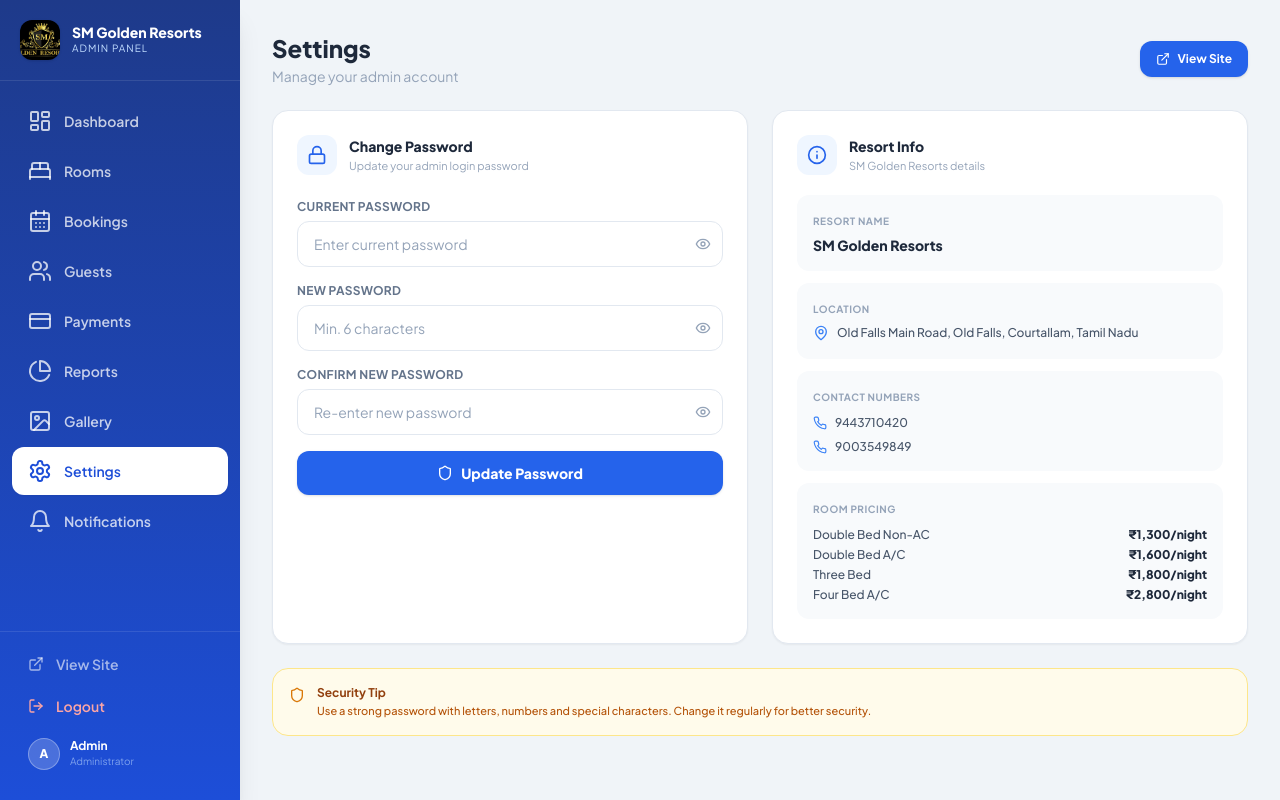
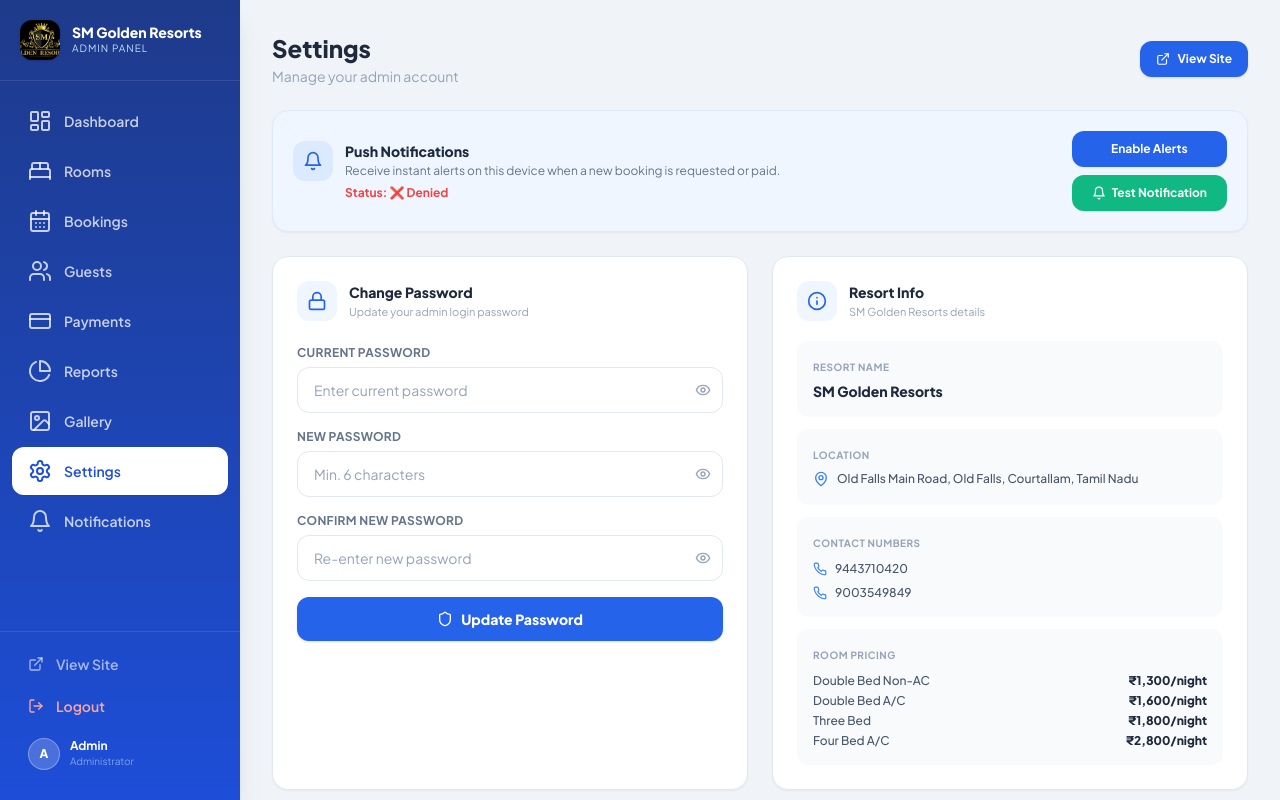
Before and after one commit to YuvasriArumugasamy/SM-Golden-Resort, a React (Vite) app in the folder frontend/: page /admin/settings in a window 1280 px wide. Built offline with nearby package versions, Linux system fonts and the light colour scheme; sample sign-in values are in the browser's storage.

Commit message:
feat: push notifications section in admin settings with enable/test buttons

```diff
--- a/frontend/src/pages/admin/AdminSettings.jsx
+++ b/frontend/src/pages/admin/AdminSettings.jsx
@@ -1,11 +1,11 @@
-import React, { useState } from "react";
+import React, { useState, useEffect } from "react";
 import { motion } from "framer-motion";
 import AdminLayout from "../../components/AdminLayout";
 import api from "../../api/axios";
 import toast from "react-hot-toast";
 import {
   Lock, Eye, EyeOff, Shield, RefreshCw, ExternalLink,
-  CheckCircle2, Info, Phone, MapPin
+  CheckCircle2, Info, Phone, MapPin, Bell
 } from "lucide-react";
 
 export default function AdminSettings() {
@@ -16,6 +16,49 @@
   const [showNew,         setShowNew]         = useState(false);
   const [showConfirm,     setShowConfirm]     = useState(false);
   const [loading,         setLoading]         = useState(false);
+
+  // Push Notification state
+  const [notifPermission, setNotifPermission] = useState("default");
+  const [notifLoading,    setNotifLoading]    = useState(false);
+
+  useEffect(() => {
+    if ("Notification" in window) {
+      setNotifPermission(Notification.permission);
+    }
+  }, []);
+
+  const handleEnableAlerts = async () => {
+    if (!("Notification" in window)) {
+      toast.error("Your browser doesn't support notifications"); return;
+    }
+    setNotifLoading(true);
+    try {
+      const permission = await Notification.requestPermission();
+      setNotifPermission(permission);
+      if (permission === "granted") {
+        toast.success("Push notifications enabled! ✅");
+      } else if (permission === "denied") {
+        toast.error("Notifications blocked. Please allow in browser settings.");
+      } else {
+        toast.error("Notification permission dismissed.");
+      }
+    } catch {
+      toast.error("Failed to request permission.");
+    } finally {
+      setNotifLoading(false);
+    }
+  };
+
+  const handleTestNotification = () => {
+    if (notifPermission !== "granted") {
+      toast.error("Please enable notifications first"); return;
+    }
+    new Notification("SM Golden Resorts 🏨", {
+      body: "Test: New booking received! Check your dashboard.",
+      icon: "/logo.jpeg",
+    });
+    toast.success("Test notification sent!");
+  };
 
   const handleChangePassword = async (e) => {
     e.preventDefault();
@@ -74,6 +117,51 @@
         </div>
 
         <div className="grid grid-cols-1 lg:grid-cols-2 gap-6">
+
+          {/* ── Push Notifications ── */}
+          <motion.div initial={{ opacity: 0, y: 14 }} animate={{ opacity: 1, y: 0 }}
+            transition={{ delay: 0.05 }}
+            className="lg:col-span-2 bg-blue-50 rounded-2xl border border-blue-100 shadow-sm p-5">
+            <div className="flex flex-col sm:flex-row sm:items-center justify-between gap-4">
+              <div className="flex items-start gap-3">
+                <div className="w-10 h-10 rounded-xl bg-blue-100 flex items-center justify-center shrink-0">
+                  <Bell className="w-5 h-5 text-blue-600" />
+                </div>
+                <div>
+                  <h3 className="font-extrabold text-slate-800 text-sm">Push Notifications</h3>
+                  <p className="text-slate-500 text-xs mt-0.5 max-w-md">
+                    Receive instant alerts on this device when a new booking is requested or paid.
+                  </p>
+                  <p className={`text-xs font-bold mt-1.5 ${
+                    notifPermission === "granted" ? "text-emerald-600" :
+                    notifPermission === "denied"  ? "text-red-500" :
+                    "text-amber-600"
+                  }`}>
+                    Status: {
+                      notifPermission === "granted" ? "✅ Enabled" :
+                      notifPermission === "denied"  ? "❌ Denied" :
+                      "⚠️ Not set"
+                    }
+                  </p>
+                </div>
+              </div>
+              <div className="flex flex-col gap-2 shrink-0">
+                <button
+                  onClick={handleEnableAlerts}
+                  disabled={notifLoading || notifPermission === "granted"}
+                  className="bg-blue-600 hover:bg-blue-700 disabled:opacity-50 disabled:cursor-not-allowed text-white font-bold px-5 py-2.5 rounded-xl text-xs transition-all shadow-sm"
+                >
+                  {notifLoading ? "Requesting..." : notifPermission === "granted" ? "✅ Alerts Enabled" : "Enable Alerts"}
+                </button>
+                <button
+                  onClick={handleTestNotification}
+                  className="bg-emerald-500 hover:bg-emerald-600 text-white font-bold px-5 py-2.5 rounded-xl text-xs transition-all shadow-sm flex items-center justify-center gap-1.5"
+                >
+                  <Bell className="w-3.5 h-3.5" /> Test Notification
+                </button>
+              </div>
+            </div>
+          </motion.div>
 
           {/* ── Change Password ── */}
           <motion.div initial={{ opacity: 0, y: 14 }} animate={{ opacity: 1, y: 0 }}
```
